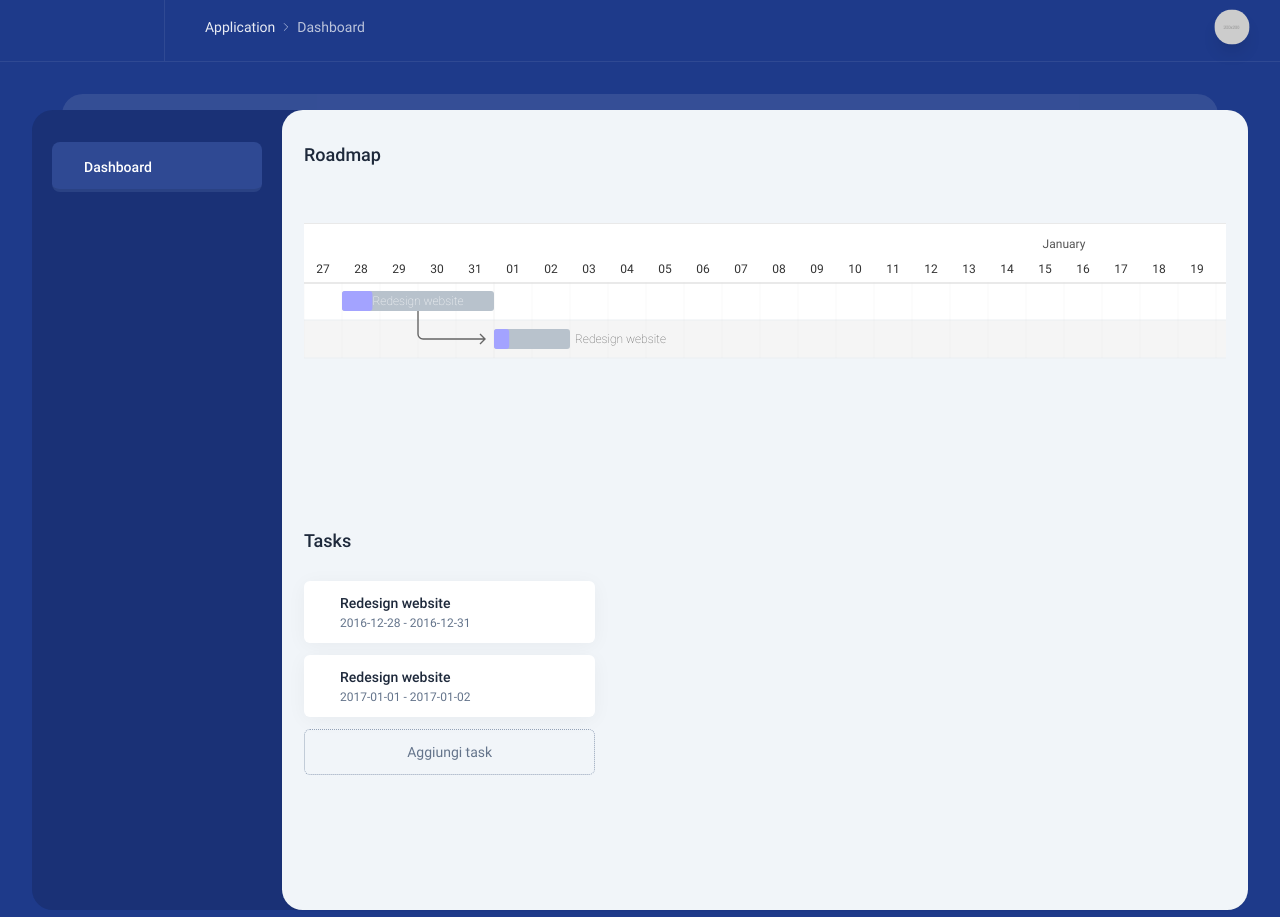
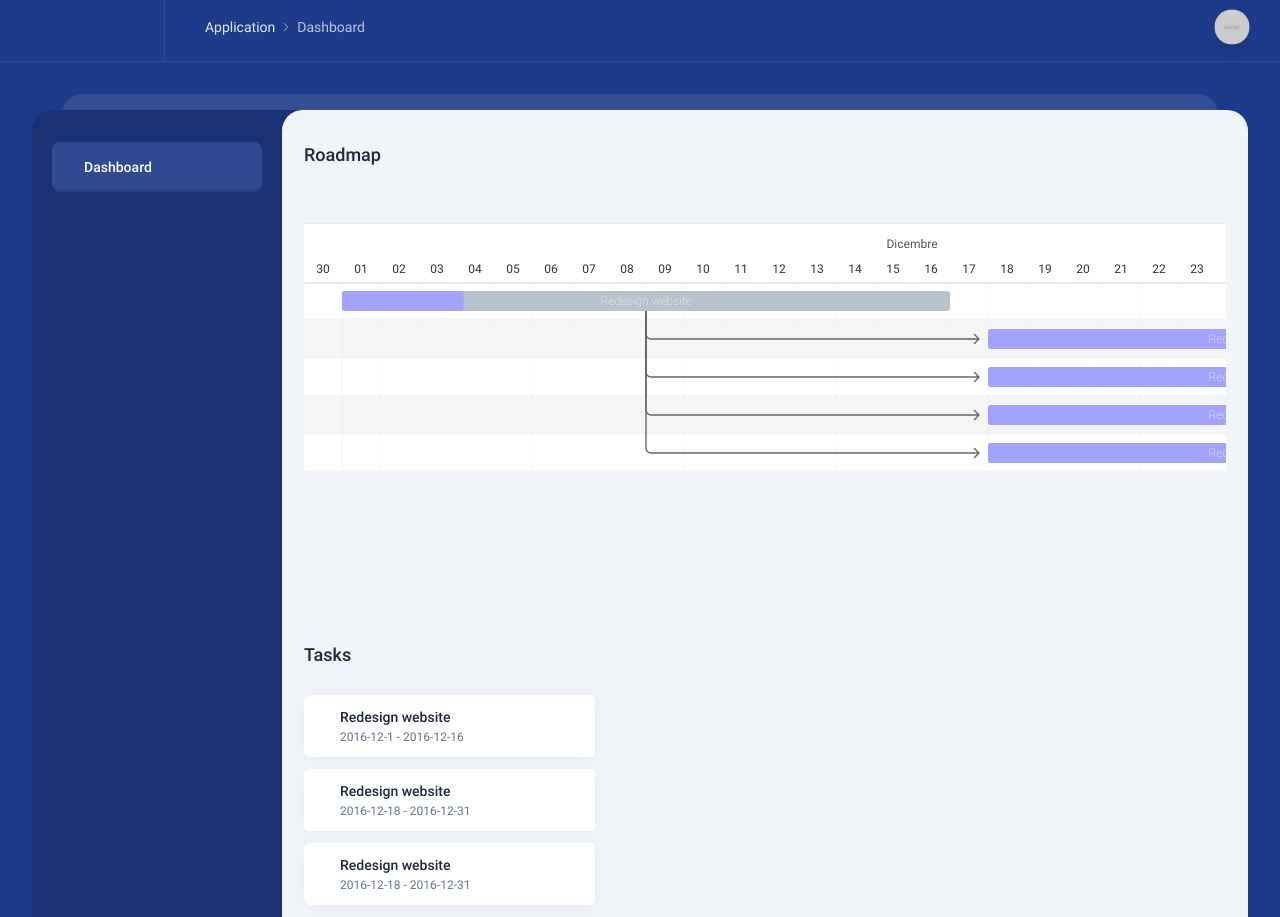
Before and after one commit to AsoStrife/Strifegant, a Vue app: page / in a window 1280 px wide. Shown: the top 917 px of the page. Built offline with nearby package versions, Linux system fonts and the light colour scheme.

Commit message:
Test with typescript and gantt

```diff
--- a/package.json
+++ b/package.json
@@ -10,6 +10,8 @@
         "type-check": "vue-tsc --noEmit -p tsconfig.app.json --composite false"
     },
     "dependencies": {
+        "canvg": "^4.0.1",
+        "html2canvas": "^1.4.1",
         "pinia": "^2.1.7",
         "vue": "^3.3.4",
         "vue-router": "^4.2.5"
--- a/src/components/layout/TopBar.vue
+++ b/src/components/layout/TopBar.vue
@@ -64,4 +64,4 @@
         </div>
     </div>
 </template>
-<script lang="ts"></script>
+<script setup lang="ts"></script>
--- a/src/views/HomeView.vue
+++ b/src/views/HomeView.vue
@@ -17,6 +17,7 @@
                     </div>
                 </div>
             </div>
+
             <div class="col-span-12 2xl:col-span-3">
                 <div class="2xl:border-l -mb-10 pb-10">
                     <div class="2xl:pl-6 grid grid-cols-12 gap-x-6 2xl:gap-x-0 gap-y-6">
@@ -40,6 +41,8 @@
                                 </div>
                                 <a href=""
                                     class="intro-x w-full block text-center rounded-md py-3 border border-dotted border-slate-400 dark:border-darkmode-300 text-slate-500">Aggiungi task</a>
+
+                                    <button @click="exportToPNG">Esporta in PNG</button>
                             </div>
                         </div>
 
@@ -56,6 +59,10 @@
 
 import '@/assets/css/vendor/frappe-gantt.min.css'
 import Gantt from '@/assets/js/vendor/frappe-gantt.min.js'
+
+import { Canvg, presets } from 'canvg'
+import html2canvas from 'html2canvas'
+
 export default {
     name: "HomeView",
     data() {
@@ -64,24 +71,96 @@ export default {
                 {
                     id: "1",
                     name: 'Redesign website',
-                    start: '2016-12-28',
-                    end: '2016-12-31',
+                    start: '2016-12-1',
+                    end: '2016-12-16',
                     progress: 20,
                     dependencies: ""
                 },
                 {
                     id: "2",
                     name: 'Redesign website',
-                    start: '2017-01-01',
-                    end: '2017-01-02',
-                    progress: 20,
+                    start: '2016-12-18',
+                    end: '2016-12-31',
+                    progress: 80,
+                    dependencies: "1"
+                },
+                {
+                    id: "3",
+                    name: 'Redesign website',
+                    start: '2016-12-18',
+                    end: '2016-12-31',
+                    progress: 80,
+                    dependencies: "1"
+                },
+                {
+                    id: "4",
+                    name: 'Redesign website',
+                    start: '2016-12-18',
+                    end: '2016-12-31',
+                    progress: 80,
+                    dependencies: "1"
+                },
+                {
+                    id: "5",
+                    name: 'Redesign website',
+                    start: '2016-12-18',
+                    end: '2016-12-31',
+                    progress: 80,
                     dependencies: "1"
                 }
-            ]
+
+            ],
+            ganttConfig: {
+                header_height: 50,
+                column_width: 60,
+                step: 12,
+                view_modes: ['Week', 'Month'],
+                bar_height: 20,
+                bar_corner_radius: 3,
+                arrow_curve: 5,
+                padding: 18,
+                view_mode: 'Day',
+                date_format: 'DD-MM-YYYY',
+                language: 'it',
+                custom_popup_html: null,
+                on_click: function (task) {
+                    console.log(task);
+                },
+                on_date_change: function(task, start, end) {
+                    console.log(task, start, end);
+                },
+                on_progress_change: function(task, progress) {
+                    console.log(task, progress);
+                },
+                on_view_change: function(mode) {
+                    console.log(mode);
+                }
+            }
         }
     },
     mounted() {
-        new Gantt("#gantt", this.tasks);
+        new Gantt("#gantt", this.tasks, this.ganttConfig);
+    },
+    methods: {
+    // Funzione per esportare l'SVG in PNG
+        exportToPNG() {
+            // Ottieni il riferimento all'elemento SVG
+            const svgElement = this.$refs.gantt
+
+            // Converti l'SVG in un'immagine raster utilizzando canvg
+            Canvg(document.createElement('canvas'), svgElement)
+
+            // Cattura l'immagine raster con html2canvas
+            html2canvas(svgElement).then((canvas) => {
+                // Crea un link per il download
+                const link = document.createElement('a');
+                link.href = canvas.toDataURL('image/png');
+                link.download = 'nomeDelFile.png';
+
+                // Simula il clic sul link per avviare il download
+                link.click();
+            })
+        }
     }
 }
 </script>
--- a/tsconfig.app.json
+++ b/tsconfig.app.json
@@ -3,7 +3,8 @@
     "include": [
         "env.d.ts",
         "src/**/*",
-        "src/**/*.vue"
+        "src/**/*.vue",
+        "src/**/*.ts"
     ],
     "exclude": [
         "src/**/__tests__/*"
--- a/tsconfig.json
+++ b/tsconfig.json
@@ -7,5 +7,6 @@
         {
             "path": "./tsconfig.app.json"
         }
-    ]
+    ],
+    "composite": false
 }
--- a/tsconfig.node.json
+++ b/tsconfig.node.json
@@ -11,6 +11,8 @@
         "composite": true,
         "module": "ESNext",
         "moduleResolution": "Bundler",
-    "types": ["node"]
+        "types": [
+            "node"
+        ]
     }
 }
```
Also changed, not shown: src/models/gantt.ts (added, +44 -0 lines), src/stores/counter.ts (deleted, +0 -12 lines), src/stores/gantt.ts (added, +18 -0 lines), 1 other file (tests, documents, lock files or other folders). Lines whose indentation alone changed are shown as unchanged.
